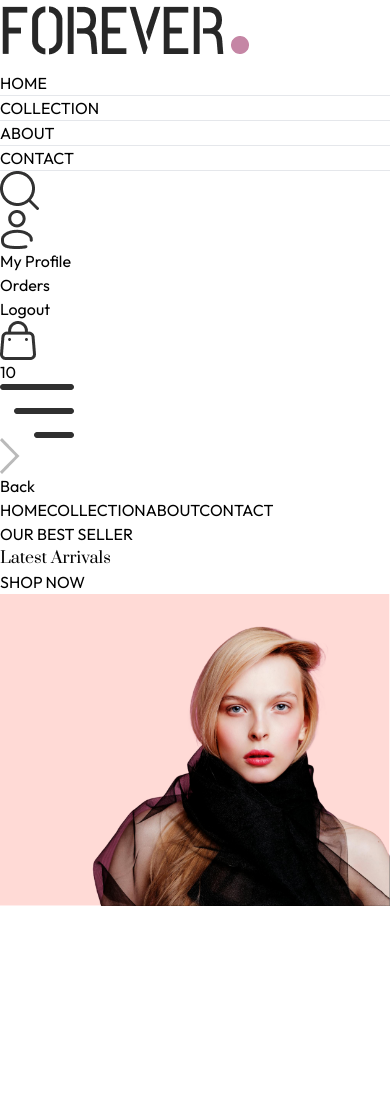
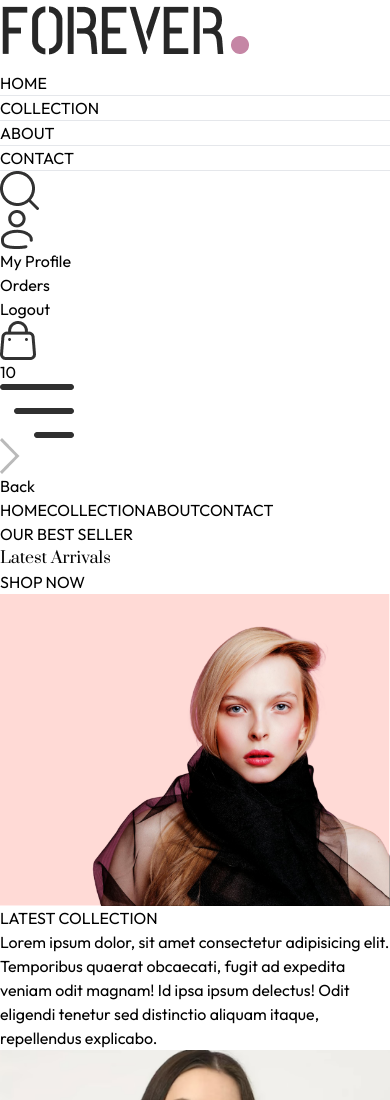
Before and after one commit to MuhilKumaran/GlamAura, a React (Vite) app: page / in a window 390 px wide. Shown: the top 1100 px of the page. Before the commit the page ends 906 px from the top, so only its background shows below. Built offline with nearby package versions, Linux system fonts and the light colour scheme.

Commit message:
context and latestproducts added

```diff
--- /dev/null
+++ b/src/components/LatestCollection.jsx
@@ -0,0 +1,43 @@
+import React, { useContext, useEffect, useState } from "react";
+import { ShopContext } from "../context/ShopContext";
+import Title from "./Title";
+import ProductItem from "./ProductItem";
+const LatestCollection = () => {
+  const { products } = useContext(ShopContext);
+  const [latestProducts, setLatestProducts] = useState([]);
+
+  useEffect(() => {
+    setLatestProducts(products.slice(0, 10));
+    console.log(latestProducts);
+  }, []);
+
+  return (
+    <div className="my-10">
+      <div className="text-center py-8 text-3xl">
+        <Title text1={"LATEST"} text2={"COLLECTION"} />
+        <p className="w-3/4 m-auto text-xs sm:text-sm md:text-base text-gray-600">
+          {" "}
+          Lorem ipsum dolor, sit amet consectetur adipisicing elit. Temporibus
+          quaerat obcaecati, fugit ad expedita veniam odit magnam! Id ipsa ipsum
+          delectus! Odit eligendi tenetur sed distinctio aliquam itaque,
+          repellendus explicabo.
+        </p>
+      </div>
+
+      {/* Rendering Products */}
+      <div className="grid grid-cols-2 sm:grid-cols-3 md:grid-cols-4 lg:grid-cols-5 gap-4 gap-y-6">
+        {latestProducts.map((item, index) => (
+          <ProductItem
+            key={index}
+            id={item._id}
+            image={item.image}
+            name={item.name}
+            price={item.price}
+          />
+        ))}
+      </div>
+    </div>
+  );
+};
+
+export default LatestCollection;
--- a/src/components/Navbar.jsx
+++ b/src/components/Navbar.jsx
@@ -6,7 +6,9 @@
 
   return (
     <div className="flex items-center justify-between py-5 font-medium">
-      <img src={assets.logo} className="w-36" alt="" />
+      <Link className="cursor-pointer" to="/">
+        <img src={assets.logo} className="w-36" alt="" />
+      </Link>
       <ul className="hidden sm:flex gap-5 text-sm text-gray-700">
         <NavLink className="flex flex-col items-center gap-1" to={"/"}>
           <p>HOME</p>
--- /dev/null
+++ b/src/components/ProductItem.jsx
@@ -0,0 +1,27 @@
+import React, { useContext } from "react";
+import { ShopContext } from "../context/ShopContext";
+import { Link } from "react-router-dom";
+
+// eslint-disable-next-line react/prop-types
+const ProductItem = ({ id, image, name, price }) => {
+  console.log("productItem called");
+  const { currency } = useContext(ShopContext);
+  return (
+    <Link className="text-gray-700 cursor-pointer" to={`/product/${id}`}>
+      <div className="overflow-hidden">
+        <img
+          className="hover:scale-110 transition ease-in-out"
+          src={image[0]}
+          alt=""
+        />
+      </div>
+      <p className="pt-3 pb-1 text-sm">{name}</p>
+      <p className="text-sm font-medium">
+        {currency}
+        {price}
+      </p>
+    </Link>
+  );
+};
+
+export default ProductItem;
--- /dev/null
+++ b/src/components/Title.jsx
@@ -0,0 +1,15 @@
+/* eslint-disable react/prop-types */
+import React from "react";
+
+const Title = ({ text1, text2 }) => {
+  return (
+    <div className="inline-flex gap-2 items-center mb-3">
+      <p className="text-gray-500">
+        {text1} <span className="text-gray-700 font-medium">{text2}</span>
+      </p>
+      <p className="w-8 sm:w-12 h-[1px] sm:h[-2px] bg-gray-700"></p>
+    </div>
+  );
+};
+
+export default Title;
--- /dev/null
+++ b/src/context/ShopContext.jsx
@@ -0,0 +1,21 @@
+/* eslint-disable react/prop-types */
+import { createContext } from "react";
+import { products } from "../assets/assets";
+export const ShopContext = createContext();
+
+const ShopContextProvider = (props) => {
+  const currency = "$";
+  const delivery_fee = 10;
+
+  const value = {
+    products,
+    currency,
+    delivery_fee,
+  };
+
+  return (
+    <ShopContext.Provider value={value}>{props.children}</ShopContext.Provider>
+  );
+};
+
+export default ShopContextProvider;
--- a/src/main.jsx
+++ b/src/main.jsx
@@ -3,9 +3,12 @@
 import "./index.css";
 import App from "./App.jsx";
 import { BrowserRouter } from "react-router-dom";
+import ShopContextProvider from "./context/ShopContext.jsx";
 
 createRoot(document.getElementById("root")).render(
   <BrowserRouter>
-    <App />
+    <ShopContextProvider>
+      <App />
+    </ShopContextProvider>
   </BrowserRouter>
 );
--- a/src/pages/Home.jsx
+++ b/src/pages/Home.jsx
@@ -1,10 +1,12 @@
 import React from 'react'
 import Hero from '../components/Hero'
+import LatestCollection from '../components/LatestCollection'
 
 const Home = () => {
   return (
     <div>
       <Hero/>
+      <LatestCollection/>
     </div>
   )
 }
```
